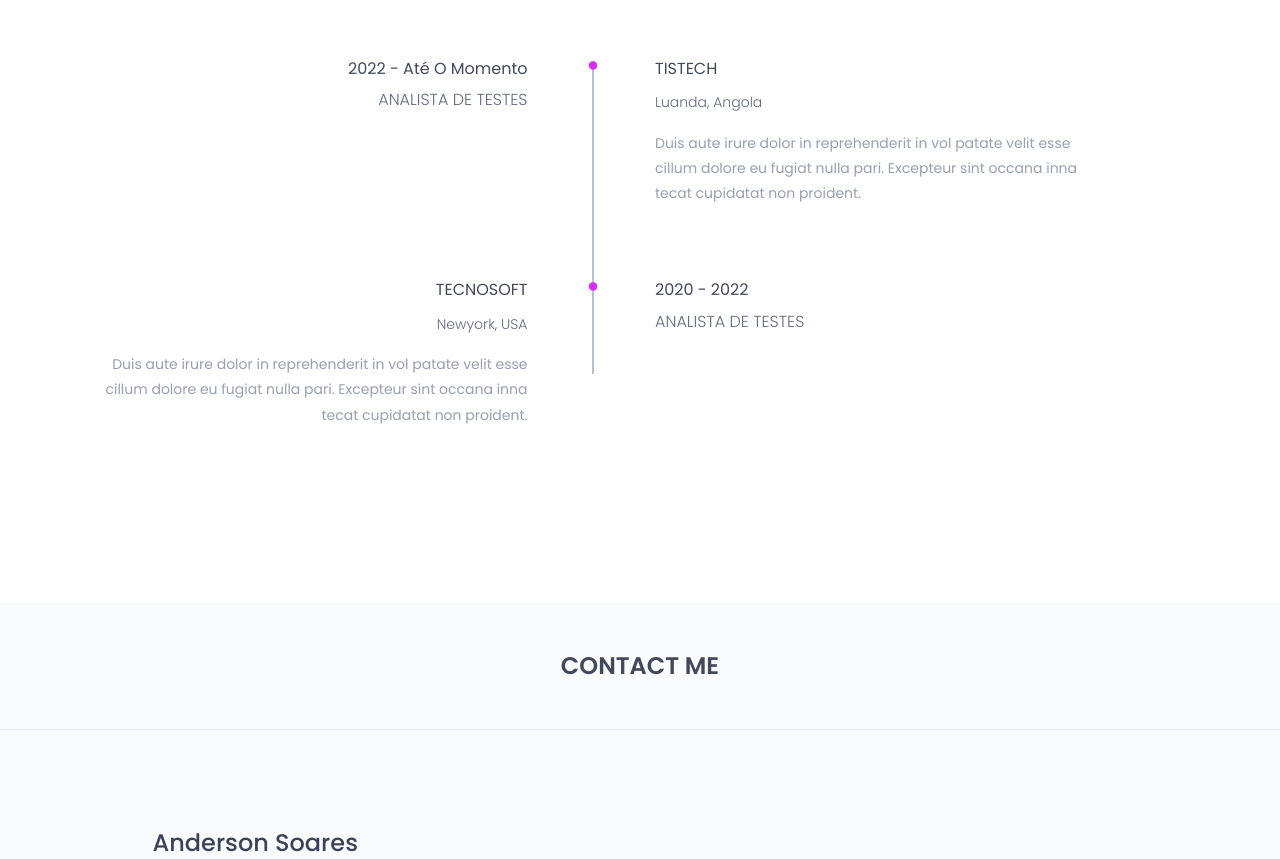
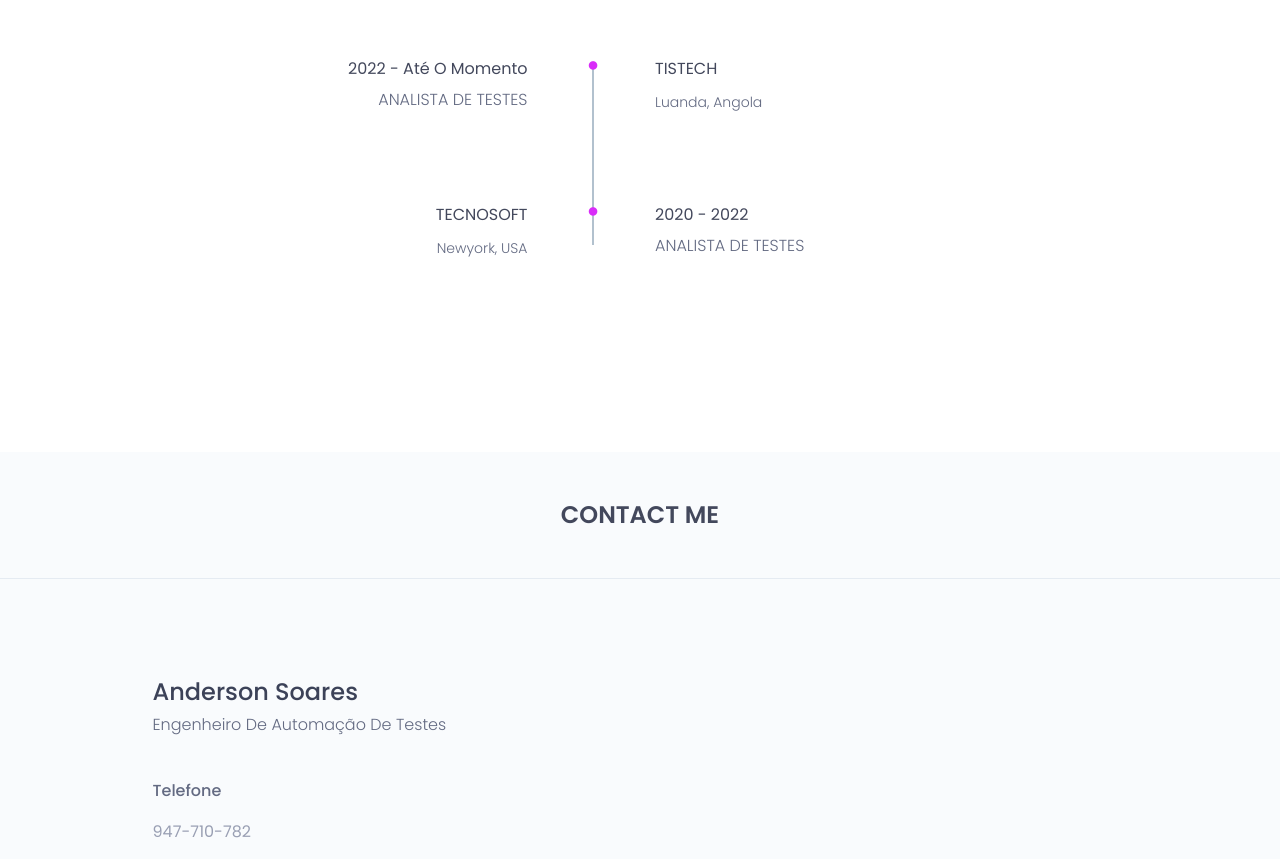
Before and after one commit to AndersonSoares1-2/page, a plain HTML site: page index.html in a window 1280 px wide. Shown: the part 3300-4159 px from the top of the page. Drawn offline with nearby package versions, Linux system fonts and the light colour scheme; files whose address does not match are found by name.

Commit message:
Remoção de comentário 2

```diff
--- a/index.html
+++ b/index.html
@@ -465,12 +465,12 @@
                             Tistech
                           </h4>
                           <h5>Luanda, Angola</h5>
-                          <p class="description">
+                          <!-- <p class="description">
                             Duis aute irure dolor in reprehenderit in vol patate
                             velit esse cillum dolore eu fugiat nulla pari.
                             Excepteur sint occana inna tecat cupidatat non
                             proident.
-                          </p>
+                          </p> -->
                         </div>
                         <!--/.timeline-content-->
                       </div>
@@ -505,12 +505,12 @@
                         <div class="timeline-content text-right">
                           <h4 class="title">Tecnosoft</h4>
                           <h5>newyork, USA</h5>
-                          <p class="description">
+                          <!-- <p class="description">
                             Duis aute irure dolor in reprehenderit in vol patate
                             velit esse cillum dolore eu fugiat nulla pari.
                             Excepteur sint occana inna tecat cupidatat non
                             proident.
-                          </p>
+                          </p> -->
                         </div>
                         <!--/.timeline-content-->
                       </div>
```
